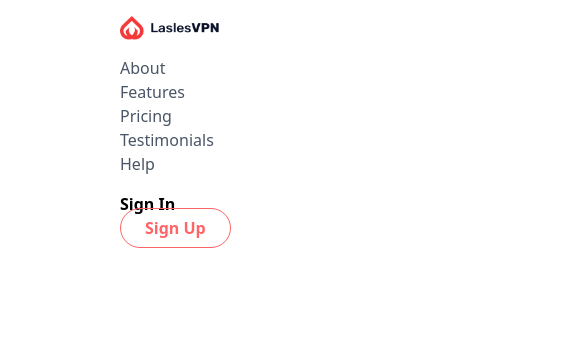
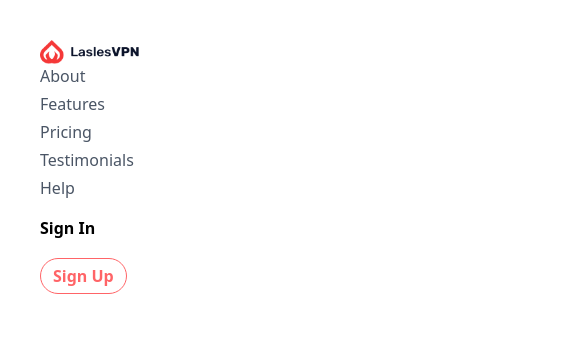
Before and after one commit to Alicade123/The-Gym-Phase-2, a website built with Vite: page CSS/Tailwind-CSS-Proj/index.html in a window 390 px wide. Shown: the top 341 px of the page, 585 px wide, since content can reach past the window. Built offline with nearby package versions, Linux system fonts and the light colour scheme; files whose address does not match are found by name.

Commit message:
Add the responsiveness to heading

```diff
--- a/CSS/Tailwind-CSS-Proj/index.html
+++ b/CSS/Tailwind-CSS-Proj/index.html
@@ -12,40 +12,25 @@
 </head>
 
 <body>
-    <div class=" max-lg px-30 ">
-        <!-- <div class="w-full flex  space-x-16 justify-between py-2 pt-10 pb-6">
+    <div class="max-lg px-10  md:px-30 ">
+        <div class="w-full flex flex-col space-x-16 justify-between py-2 pt-10 pb-6 md:flex-row cursor-pointer ">
             <img class="h-6 w-25" src="./image/Logo.png" alt="" srcset="">
-            <ul class="flex space-x-10 text-gray-600">
-                <li>About</li>
-                <li>Features</li>
-                <li>Pricing</li>
-                <li>Testimonials</li>
-                <li>Help</li>
-
+            <ul class="flex  flex-col space-x-10 space-y-1 text-gray-600  md:flex-row  ">
+                <li class="hover:text-green-500 hover:font-bold">About</li>
+                <li class="hover:text-green-500 hover:font-bold">Features</li>
+                <li class="hover:text-green-500 hover:font-bold">Pricing</li>
+                <li class="hover:text-green-500 hover:font-bold">Testimonials</li>
+                <li class="hover:text-green-500 hover:font-bold">Help</li>
             </ul>
-            <ul class="flex space-x-5">
-                <li><a href="#" class="font-bold">Sign In</a></li>
-                <li><a href="#" class="border border-red-400 rounded-3xl px-10 py-3 text-red-400 font-bold">Sign Up</a>
-                </li>
-            </ul>
-        </div> -->
-        <div class="w-full flex flex-col md:flex-row md:justify-between md:items-center py-4">
-            <img class="h-6 w-25" src="./image/Logo.png" alt="">
-
-            <ul class="flex flex-col md:flex-row md:space-x-10 text-gray-600 mt-4 md:mt-0">
-                <li>About</li>
-                <li>Features</li>
-                <li>Pricing</li>
-                <li>Testimonials</li>
-                <li>Help</li>
-            </ul>
-
             <ul class="flex flex-col md:flex-row md:space-x-5 mt-4 md:mt-0">
-                <li><a href="#" class="font-bold">Sign In</a></li>
-                <li><a href="#" class="border border-red-400 rounded-3xl px-6 py-2 text-red-400 font-bold">Sign Up</a>
+                <li><a href="#" class="font-bold hover:text-green-500 hover:font-bold">Sign In</a></li><br>
+                <li><a href="#"
+                        class="border border-red-400 rounded-3xl px-3 py-1.5 text-red-400 font-bold md:px-4 md:py-2 hover:bg-green-500 hover:font-bold hover:border-0 hover:text-gray-50">Sign
+                        Up</a>
                 </li>
             </ul>
         </div>
+
         <div class="flex py-22">
             <div class=" flex-1 justify-center ">
                 <h1 class="font-bold text-5xl pt-8">Want anything to be <br class=""><span class="">easy with
```
